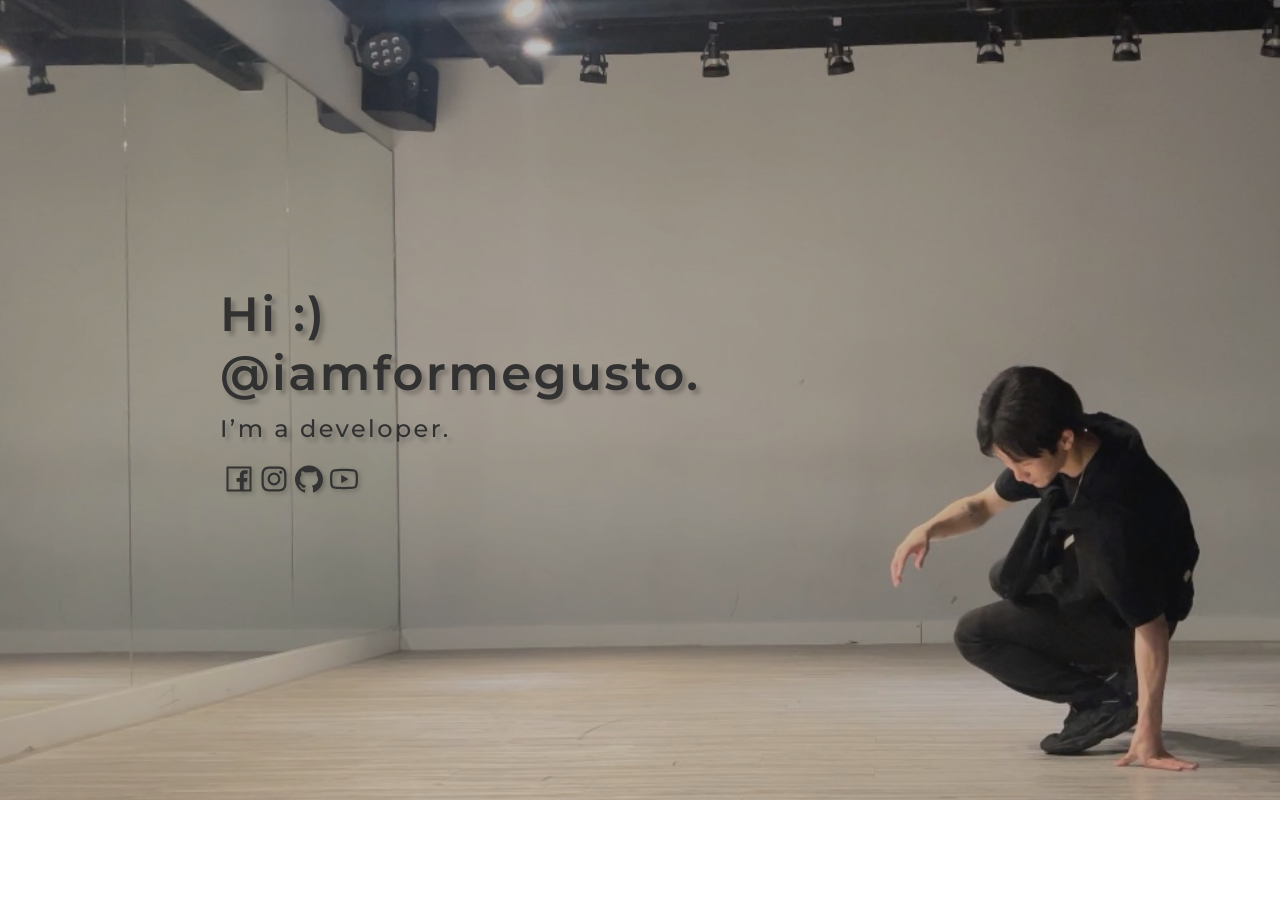
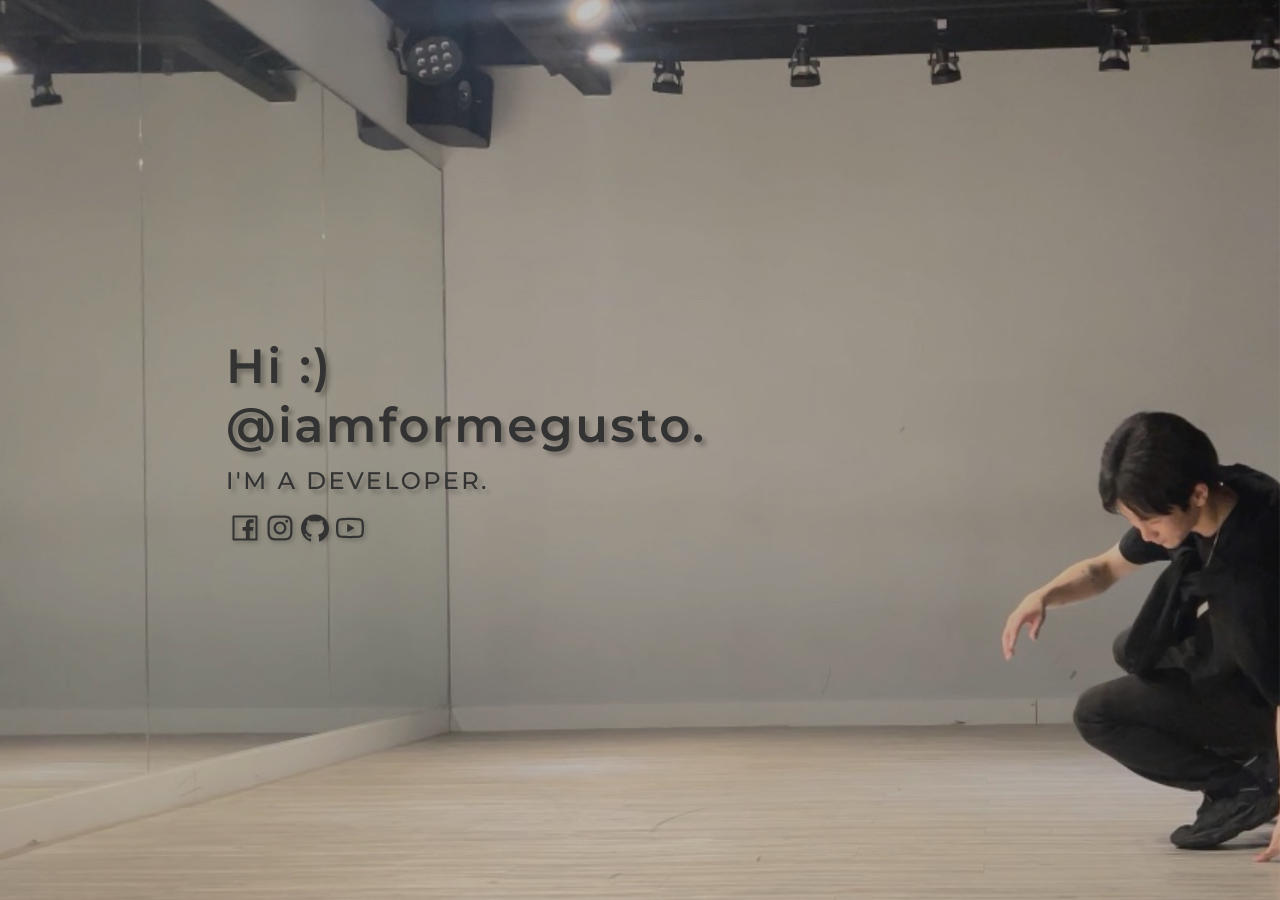
Before and after one commit to formegusto/portfolio, a React (Create React App) app: page / in a window 1280 px wide. Before the commit the page ends 800 px from the top, so only its background shows below. Built offline with nearby package versions, Linux system fonts and the light colour scheme.

Commit message:
Main Page

```diff
--- a/src/App.tsx
+++ b/src/App.tsx
@@ -1,8 +1,8 @@
 import React from "react";
-import PortfolioContainer from "./containers/PortfolioContainer";
+import OnePortfolioTemplate from "./components/OnePortfolioTemplate";
 
 function App() {
-  return <PortfolioContainer />;
+  return <OnePortfolioTemplate />;
 }
 
 export default App;
--- a/src/components/IntroComponent.tsx
+++ /dev/null
@@ -1,114 +0,0 @@
-import React from "react";
-import styled from "styled-components";
-import bgImg1 from "../assets/background-img-1.jpg";
-import { Montserrat } from "../styles/Fonts";
-import {
-  AiOutlineFacebook,
-  AiOutlineInstagram,
-  AiOutlineGithub,
-  AiOutlineYoutube,
-} from "react-icons/ai";
-
-function IntroComponent() {
-  return (
-    <FullScreen>
-      <ScreenWrap />
-      <IntroBlock>
-        <h1>
-          Hi :) <br />
-          @iamformegusto.
-        </h1>
-        <h2>I’m a developer.</h2>
-        <IconBlock>
-          <a
-            href="https://www.facebook.com/profile.php?id=100004846296456"
-            target="__blank"
-          >
-            <AiOutlineFacebook size={32} />
-          </a>
-          <a href="https://www.instagram.com/hi_thniii/" target="__blank">
-            <AiOutlineInstagram size={32} />
-          </a>
-          <a href="https://github.com/formegusto" target="__blank">
-            <AiOutlineGithub size={32} />
-          </a>
-          <a
-            href="https://www.youtube.com/channel/UCP4AYzIwzLLmk0KYNXtHNXQ"
-            target="__blank"
-          >
-            <AiOutlineYoutube size={32} />
-          </a>
-        </IconBlock>
-      </IntroBlock>
-    </FullScreen>
-  );
-}
-
-const FullScreen = styled.div`
-  display: flex;
-  position: relative;
-  align-items: center;
-
-  width: 100vw;
-  height: 100vh;
-
-  min-width: 1280px;
-  min-height: 720px;
-
-  background-image: url(${bgImg1});
-  background-size: cover;
-  background-repeat: no-repeat;
-`;
-
-const ScreenWrap = styled.div`
-  position: absolute;
-  top: 0;
-  left: 0;
-
-  width: 100%;
-  height: 100%;
-
-  background-color: rgba(45, 45, 45, 0.3);
-`;
-
-const IntroBlock = styled.div`
-  ${Montserrat}
-  margin: 0 0 0 220px;
-
-  color: #333;
-
-  & > h1 {
-    font-style: normal;
-    font-weight: 600;
-    font-size: 48px;
-    line-height: 59px;
-    letter-spacing: 0.05em;
-
-    text-shadow: 4px 4px 4px rgba(0, 0, 0, 0.25);
-
-    margin: 0 0 11px;
-  }
-
-  & > h2 {
-    font-style: normal;
-    font-weight: 500;
-    font-size: 24px;
-    line-height: 29px;
-    letter-spacing: 0.1em;
-
-    text-shadow: 4px 4px 4px rgba(0, 0, 0, 0.25);
-
-    margin: 0 0 3px;
-  }
-`;
-
-const IconBlock = styled.div`
-  & > a {
-    display: inline-block;
-    color: #333;
-    margin: 16.63px 0 16.63px 3px;
-    filter: drop-shadow(2px 2px 2px rgba(0, 0, 0, 0.25));
-  }
-`;
-
-export default IntroComponent;
--- /dev/null
+++ b/src/components/OnePortfolioTemplate.tsx
@@ -0,0 +1,127 @@
+import React from "react";
+import styled from "styled-components";
+import bgImg1 from "../assets/background-img-1.jpg";
+import { Montserrat } from "../styles/Fonts";
+import {
+  AiOutlineFacebook,
+  AiOutlineInstagram,
+  AiOutlineGithub,
+  AiOutlineYoutube,
+} from "react-icons/ai";
+
+function OnePortfolioTemplate() {
+  return (
+    <>
+      <BackgroundScreen />
+      <PortfolioWrap>
+        <IntroScreen>
+          <IntroContentBlock>
+            <h1>
+              Hi :)
+              <br />
+              @iamformegusto.
+            </h1>
+            <h2>I'M A DEVELOPER.</h2>
+            <IconBlock>
+              <a
+                href="https://www.facebook.com/profile.php?id=100004846296456"
+                target="__blank"
+              >
+                <AiOutlineFacebook size={32} />
+              </a>
+              <a href="https://www.instagram.com/hi_thniii/" target="__blank">
+                <AiOutlineInstagram size={32} />
+              </a>
+              <a href="https://github.com/formegusto" target="__blank">
+                <AiOutlineGithub size={32} />
+              </a>
+              <a
+                href="https://www.youtube.com/channel/UCP4AYzIwzLLmk0KYNXtHNXQ"
+                target="__blank"
+              >
+                <AiOutlineYoutube size={32} />
+              </a>
+            </IconBlock>
+          </IntroContentBlock>
+        </IntroScreen>
+      </PortfolioWrap>
+    </>
+  );
+}
+
+const PortfolioWrap = styled.div`
+  position: relative;
+  z-index: 1;
+
+  & > div {
+    width: 100vw;
+    height: 100vh;
+
+    min-width: 1280px;
+    min-height: 900px;
+  }
+`;
+
+const BackgroundScreen = styled.div`
+  position: fixed;
+  top: 0;
+  left: 0;
+
+  background-image: url(${bgImg1});
+  background-repeat: no-repeat;
+  background-size: cover;
+
+  width: 100vw;
+  height: 100vh;
+
+  min-width: 1280px;
+  min-height: 900px;
+`;
+
+const IntroScreen = styled.div`
+  display: flex;
+  align-items: center;
+  background: rgba(45, 45, 45, 0.3);
+`;
+
+const IntroContentBlock = styled.div`
+  margin: 0 0 0 226px;
+  ${Montserrat}
+
+  & > h1 {
+    font-style: normal;
+    font-weight: 600;
+    font-size: 48px;
+    line-height: 59px;
+    letter-spacing: 0.05em;
+
+    color: #333333;
+
+    text-shadow: 4px 4px 4px rgba(0, 0, 0, 0.25);
+
+    margin: 0 0 11px;
+  }
+
+  & > h2 {
+    font-style: normal;
+    font-weight: 500;
+    font-size: 24px;
+    line-height: 29px;
+    letter-spacing: 0.1em;
+
+    color: #333333;
+
+    text-shadow: 4px 4px 4px rgba(0, 0, 0, 0.25);
+  }
+`;
+
+const IconBlock = styled.div`
+  & > a {
+    display: inline-block;
+    color: #333;
+    margin: 16.63px 0 16.63px 3px;
+    filter: drop-shadow(2px 2px 2px rgba(0, 0, 0, 0.25));
+  }
+`;
+
+export default OnePortfolioTemplate;
--- a/src/containers/PortfolioContainer.tsx
+++ /dev/null
@@ -1,12 +0,0 @@
-import React from "react";
-import IntroComponent from "../components/IntroComponent";
-
-function PortfolioContainer() {
-  return (
-    <>
-      <IntroComponent />
-    </>
-  );
-}
-
-export default PortfolioContainer;
--- a/src/styles/Palette.ts
+++ b/src/styles/Palette.ts
@@ -1,3 +1,5 @@
-export const Palette = {
+const Palette = {
   black: ["#BDBDBD", "#32393D", "#373737", "#2D2D2D", "#464646"],
 };
+
+export default Palette;
```
